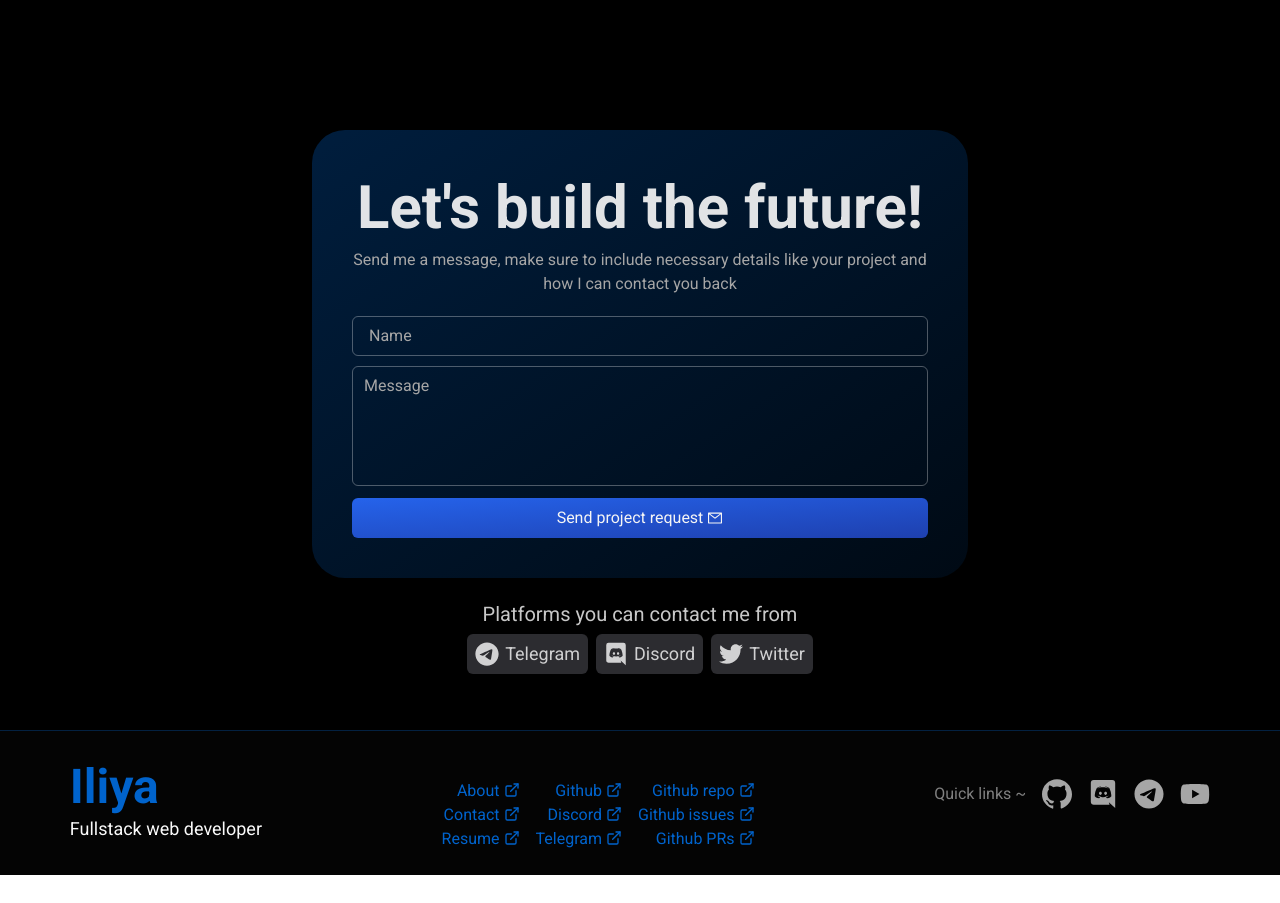
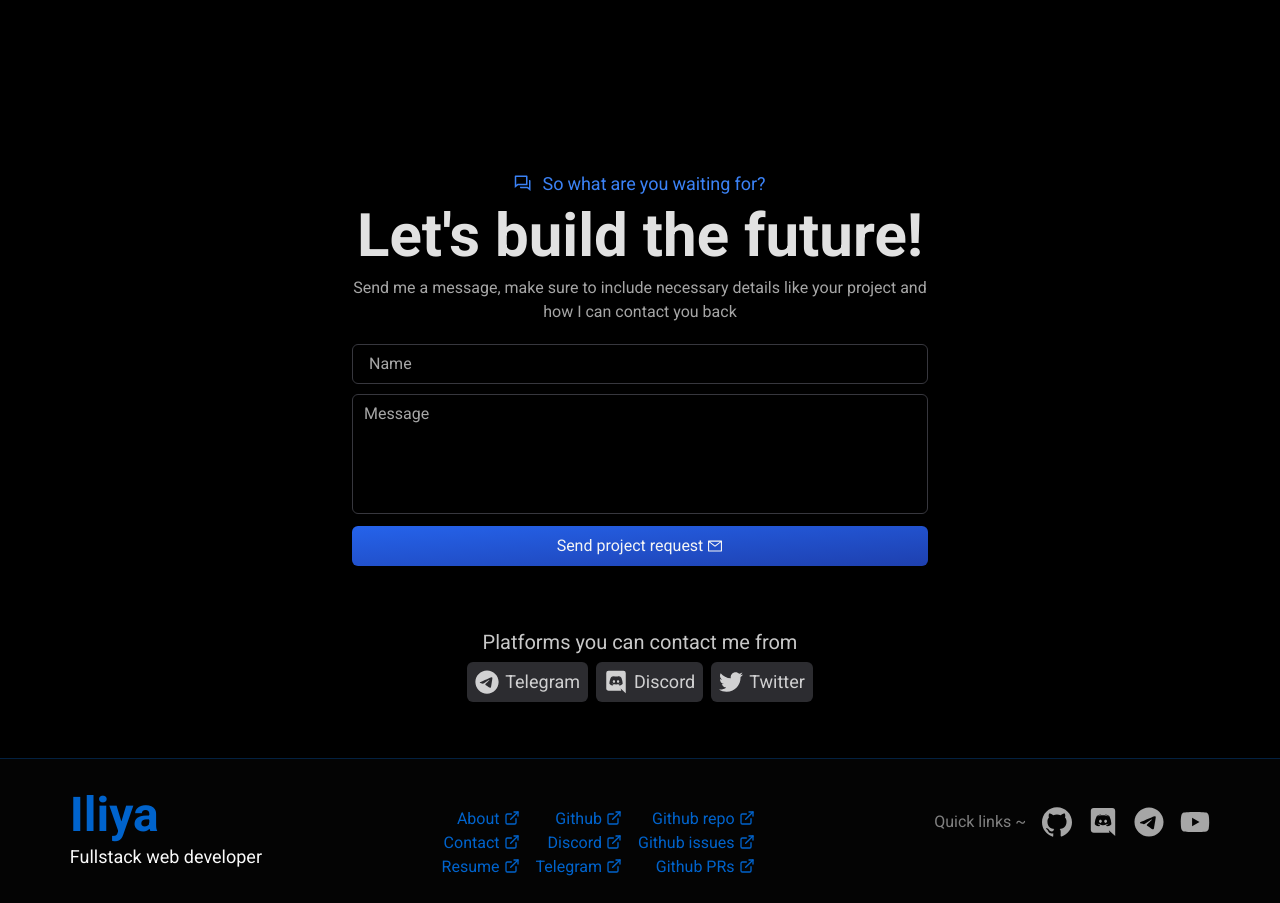
Before and after one commit to Humboorgir/portfolio-v3, a Next.js app: page / in a window 1280 px wide. Shown: the part 3100-4003 px from the top of the page. Before the commit the page ends 3975 px from the top, so only its background shows below. Built offline with nearby package versions, Linux system fonts and the light colour scheme.

Commit message:
feat(home): animate contact section

```diff
--- /dev/null
+++ b/src/components/home/contact-section/contact-section.tsx
@@ -0,0 +1,133 @@
+import Container from "@/components/ui/container";
+import Text from "@/components/ui/text";
+import Input from "@/components/ui/input";
+import TextArea from "@/components/ui/textarea";
+import Column from "@/components/ui/column";
+import Button from "@/components/ui/button";
+import Row from "@/components/ui/row";
+import Tooltip from "@/components/ui/tooltip";
+
+import { cubicBezier, m } from "framer-motion";
+
+import { AiOutlineMail as Mail } from "react-icons/ai";
+import { IoLogoDiscord as Discord } from "react-icons/io5";
+import { FaTelegram as Telegram } from "react-icons/fa6";
+import { FaTwitter as Twitter } from "react-icons/fa6";
+import { RiQuestionAnswerLine as Project } from "react-icons/ri";
+
+const ContactSection = () => {
+  const MText = m(Text);
+  const MInput = m(Input);
+  const MTextArea = m(TextArea);
+  const MButton = m(Button);
+
+  const mEase = cubicBezier(0.22, 1, 0.36, 1);
+  const mVariants = {
+    hidden: { opacity: 0, y: 20 },
+    shown: { opacity: 1, y: 0 },
+  };
+
+  return (
+    <Container className="flex flex-col items-center">
+      <Column items="center" className="text-center p-10 z-10 mb-4">
+        <Row className="text-blue-500 !text-lg !flex !items-center space-x-1">
+          <Project className="text-lg mr-1.5 mb-0.5" />
+          {"So what are you waiting for?".split(" ").map((text, i) => {
+            return (
+              <m.span
+                initial="hidden"
+                whileInView="shown"
+                variants={mVariants}
+                transition={{ delay: (i + 1) / 14, ease: mEase, duration: 0.5 }}>
+                {text}
+              </m.span>
+            );
+          })}
+        </Row>
+
+        <MText
+          initial="hidden"
+          whileInView="shown"
+          variants={mVariants}
+          transition={{ delay: 0.9, ease: mEase, duration: 1 }}
+          className="text-foreground/90 z-20 !text-4xl md:!text-6xl"
+          variant="h2">
+          Let's build the future!
+        </MText>
+        <MText
+          initial="hidden"
+          whileInView="shown"
+          variants={mVariants}
+          transition={{ delay: 1.18, ease: mEase, duration: 0.7 }}
+          className="max-w-xl mb-5"
+          variant="p">
+          Send me a message, make sure to include necessary details like your project and how I can
+          contact you back
+        </MText>
+        <MInput
+          initial="hidden"
+          whileInView="shown"
+          variants={mVariants}
+          transition={{ delay: 1.24, ease: mEase, duration: 0.7 }}
+          className="w-full mb-2.5 self-start"
+          placeholder="Name"
+        />
+        <MTextArea
+          initial="hidden"
+          whileInView="shown"
+          variants={mVariants}
+          transition={{ delay: 1.35, ease: mEase, duration: 0.7 }}
+          className="w-full mb-3"
+          placeholder="Message"
+        />
+        <MButton
+          className="w-full bg-gradient-to-br from-blue-600 to-blue-800"
+          initial="hidden"
+          whileInView="shown"
+          variants={mVariants}
+          transition={{ delay: 1.4, ease: mEase, duration: 0.7 }}>
+          Send project request <Mail className="ml-1" />
+        </MButton>
+      </Column>
+
+      <Text variant="h4" className="text-foreground/80">
+        Platforms you can contact me from
+      </Text>
+      <Row className="space-x-2 mb-10">
+        <Tooltip
+          items={[
+            {
+              name: "Telegram",
+              description: "@Humboorgir",
+              displayText: (
+                <Button size="sm" variant="secondary" className="text-lg text-foreground/80">
+                  <Telegram className="text-2xl mr-1.5" /> Telegram
+                </Button>
+              ),
+            },
+            {
+              name: "Discord",
+              description: "Humboorgir",
+              displayText: (
+                <Button size="sm" variant="secondary" className="text-lg text-foreground/80">
+                  <Discord className="text-2xl mr-1.5" /> Discord
+                </Button>
+              ),
+            },
+            {
+              name: "Twitter",
+              description: "@Humboorgir",
+              displayText: (
+                <Button size="sm" variant="secondary" className="text-lg text-foreground/80">
+                  <Twitter className="text-2xl mr-1.5" /> Twitter
+                </Button>
+              ),
+            },
+          ]}
+        />
+      </Row>
+    </Container>
+  );
+};
+
+export default ContactSection;
--- a/src/components/ui/input/input.tsx
+++ b/src/components/ui/input/input.tsx
@@ -4,25 +4,31 @@ import { cn } from "@/lib/utils";
 
 export type InputProps = React.InputHTMLAttributes<HTMLInputElement>;
 
+// TODO: try implementing this without a relative container
+// (like with ::before or something)
+// the current implementation messed up the refs
+// if I return the ref of the container, it cant be used
+// to get the input's value
+// and if I reutrn the ref of the input, it wont be animated
+// properly
 const Input = React.forwardRef<HTMLInputElement, InputProps>(
   ({ className, type, placeholder, ...props }, ref) => {
     return (
-      <div className={cn("relative h-10 w-full", className)}>
+      <div className={cn("relative h-10 w-full", className)} ref={ref}
+      {...props}>
         <input
           type={type}
-          className="absolute flex top-0 left-0 bottom-0 right-0 rounded-md bg-inherit px-3 py-2 text-sm
-        ring-offset-inherit focus-visible:outline-none border border-white/30 text-foreground
+          className="absolute flex top-0 left-0 bottom-0 right-0 rounded-md bg-background px-3 py-2 text-sm
+        ring-offset-background focus-visible:outline-none border border-ring text-foreground
          disabled:cursor-not-allowed disabled:opacity-50 focus:ring-offset-3 focus:border-3
          focus:border-primary transition-[border] placeholder:text-transparent peer"
           placeholder={placeholder}
-          ref={ref}
-          {...props}
         />
         <label
           className="absolute peer-placeholder-shown:top-[50%] text-foreground-light
           peer-placeholder-shown:left-[13px] peer-placeholder-shown:text-base
           peer-focus:!top-0 peer-focus:!left-[8px] peer-focus:!text-xs
-           bg-inherit px-1 transition-all duration-200 pointer-events-none translate-y-[-50%]
+           bg-background px-1 transition-all duration-200 pointer-events-none translate-y-[-50%]
         z-10 top-0 left-[8px] peer-focus:text-primary text-xs">
           {placeholder}
         </label>
--- a/src/components/ui/textarea/textarea.tsx
+++ b/src/components/ui/textarea/textarea.tsx
@@ -4,26 +4,27 @@ import { cn } from "@/lib/utils";
 
 export type InputProps = React.InputHTMLAttributes<HTMLTextAreaElement>;
 
+// TODO: fix the ref problem (that also exists in input)
+// refer to the input component for more info
 const TextArea = React.forwardRef<HTMLTextAreaElement, InputProps>(
   ({ className, placeholder, disabled, maxLength = 140, ...props }, ref) => {
     return (
-      <div className={cn("relative min-h-[120px] max-w-[670px] w-full", className)}>
+      // @ts-ignore
+      <div className={cn("relative min-h-[120px] max-w-[670px] w-full", className)} ref={ref} {...props}>
         <textarea
-          className="absolute flex top-0 left-0 bottom-0 right-0 rounded-md px-3 py-3 bg-inherit
+          className="absolute flex top-0 left-0 bottom-0 right-0 rounded-md px-3 py-3 bg-background
         focus-visible:outline-none border disabled:cursor-not-allowed
-        disabled:opacity-50 border-3 border-white/30 transition-[border] text-foreground
+        disabled:opacity-50 border-3 border-ring transition-[border] text-foreground
          placeholder:text-transparent peer resize-none focus:border-primary"
           maxLength={maxLength}
           placeholder={placeholder}
           disabled={disabled}
-          ref={ref}
-          {...props}
         />
         <label
           className="absolute peer-placeholder-shown:top-2 peer-focus:!text-primary
           peer-placeholder-shown:left-2 peer-placeholder-shown:text-base
           peer-focus:!-top-1.5 peer-focus:!left-[8px] peer-focus:!text-xs
-           bg-inherit px-1 transition-all duration-200 pointer-events-none
+           bg-background px-1 transition-all duration-200 pointer-events-none
         z-10 -top-1.5 left-[8px] text-foreground-light peer-disabled:opacity-50 text-xs">
           {placeholder}
         </label>
--- a/src/pages/index.tsx
+++ b/src/pages/index.tsx
@@ -2,23 +2,8 @@ import HomeLayout from "@/layouts/home-layout";
 import HeroSection from "@/components/home/hero-section";
 import ExperienceSection from "@/components/home/experience-section";
 import ProjectsSection from "@/components/home/projects-section";
+import ContactSection from "@/components/home/contact-section/contact-section";
 
-import Container from "@/components/ui/container";
-import Text from "@/components/ui/text";
-import Input from "@/components/ui/input";
-import Textarea from "@/components/ui/textarea";
-import Column from "@/components/ui/column";
-import Button from "@/components/ui/button";
-
-import Tooltip from "@/components/ui/tooltip";
-import Row from "@/components/ui/row";
-
-import { AiOutlineMail as Mail } from "react-icons/ai";
-import { IoLogoDiscord as Discord } from "react-icons/io5";
-import { FaTelegram as Telegram } from "react-icons/fa6";
-import { FaTwitter as Twitter } from "react-icons/fa6";
-
-import { RiQuestionAnswerLine as Project } from "react-icons/ri";
 const Home = () => {
   return (
     <div className="antialiased">
@@ -28,65 +13,7 @@ const Home = () => {
 
       <ProjectsSection />
 
-      <Container className="flex flex-col items-center">
-        <Column
-          items="center"
-          className="text-center p-10 bg-gradient-to-br from-primary/30 to-primary/10 z-10 rounded-[33px] mb-4">
-          {/* <Text className="text-blue-500 !text-base !flex !items-center ml-4" variant="p">
-            <Project className="text-lg mr-1.5 mb-0.5" />
-            So what are you waiting for?
-          </Text> */}
-          <Text className="text-foreground/90 z-20 !text-4xl md:!text-6xl" variant="h2">
-            Let's build the future!
-          </Text>
-          <Text className="max-w-xl mb-5" variant="p">
-            Send me a message, make sure to include necessary details like your project and how I can
-            contact you back
-          </Text>
-          <Input className="w-full mb-2.5 self-start bg-inherit" placeholder="Name" />
-          <Textarea className="w-full mb-3" placeholder="Message" />
-          <Button className="w-full bg-gradient-to-br from-blue-600 to-blue-800">
-            Send project request <Mail className="ml-1" />
-          </Button>
-        </Column>
-
-        <Text variant="h4" className="text-foreground/80">
-          Platforms you can contact me from
-        </Text>
-        <Row className="space-x-2 mb-10">
-          <Tooltip
-            items={[
-              {
-                name: "Telegram",
-                description: "@Humboorgir",
-                displayText: (
-                  <Button size="sm" variant="secondary" className="text-lg text-foreground/80">
-                    <Telegram className="text-2xl mr-1.5" /> Telegram
-                  </Button>
-                ),
-              },
-              {
-                name: "Discord",
-                description: "Humboorgir",
-                displayText: (
-                  <Button size="sm" variant="secondary" className="text-lg text-foreground/80">
-                    <Discord className="text-2xl mr-1.5" /> Discord
-                  </Button>
-                ),
-              },
-              {
-                name: "Twitter",
-                description: "@Humboorgir",
-                displayText: (
-                  <Button size="sm" variant="secondary" className="text-lg text-foreground/80">
-                    <Twitter className="text-2xl mr-1.5" /> Twitter
-                  </Button>
-                ),
-              },
-            ]}
-          />
-        </Row>
-      </Container>
+      <ContactSection />
     </div>
   );
 };
```
Also changed, not shown: src/components/home/contact-section/index.tsx (added).
